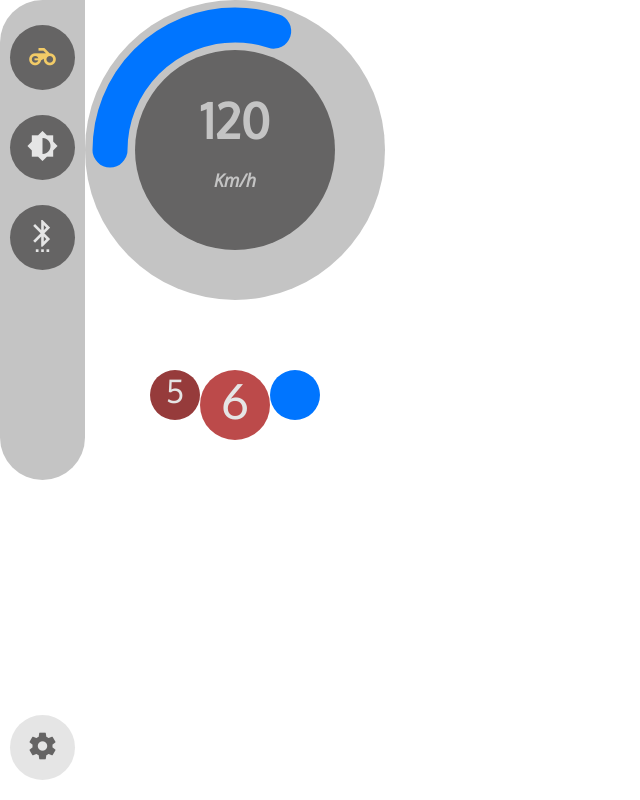
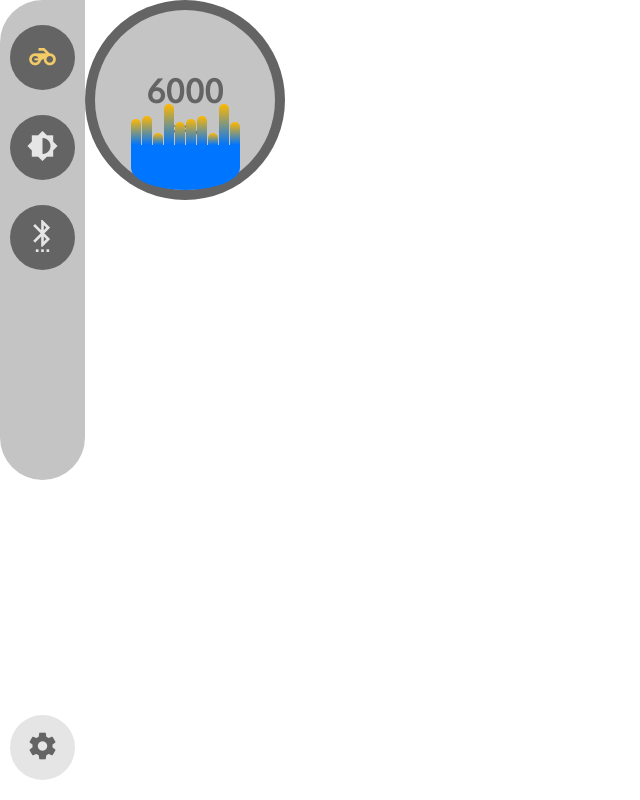
Before and after one commit to JavierAcevedoC/onDash, a React app: page / in a window 1280 px wide. Shown: the whole page, without its empty margins (0-640 px from the left). Built offline with nearby package versions, Linux system fonts and the light colour scheme.

Commit message:
feat(RPM): Adding RPM indicator

```diff
--- a/src/app/compontents/menu/menu.tsx
+++ b/src/app/compontents/menu/menu.tsx
@@ -12,6 +12,7 @@ import {
 } from "react-router-dom";
 
 import Velocimeter from '../velocimeter/velocimeter';
+import Rpm from '../rpm/rpm';
 
 class Menu extends Component<any, {items: Array<IMenuItem> }> {
     constructor(props: any) {
@@ -55,7 +56,17 @@ class Menu extends Component<any, {items: Array<IMenuItem> }> {
 
     public home(): ReactNode {
         const testVelocity = 120;
-        return <Velocimeter velocity={ testVelocity } gear="6" radius="195" stroke="35" progress={ testVelocity }></Velocimeter>;
+        const testRpm = 6000;
+        return (
+            <div className="HomeIndicators">
+                <div className="RpmIndicator">
+                    <Rpm current={ testRpm } ></Rpm>
+                </div>
+                {/* <div className="VelocimeterIndicator">
+                  *     <Velocimeter velocity={ testVelocity } gear="6" radius="195" stroke="35" progress={ testVelocity }></Velocimeter>
+                  * </div> */}
+            </div>
+        );
     }
 
     public brightness(): ReactNode {
--- /dev/null
+++ b/src/app/compontents/rpm/rpm.scss
@@ -0,0 +1,172 @@
+@import '../../styles/shared/colors';
+@import '../../styles/shared/fonts';
+
+.ComponentWrap {
+    position: absolute;
+    display: flex;
+    align-items: center;
+    justify-content: center;
+}
+
+.RPMWrap {
+    height: 200px;
+    width: 200px;
+    background: $dark_grey;
+    border-radius: 50%;
+    display: flex;
+    align-items: center;
+    justify-content: center;
+}
+
+.RPM {
+    @extend .RPMWrap;
+    @extend .OxygenFont;
+    color: $dark_grey;
+    background: $light_grey;
+    display: block;
+    align-content: center;
+    height: 180px;
+    width: 180px;
+    border-radius: 50%;
+    text-align-last: center;
+
+    & p {
+        margin: 0px;
+    }
+
+    & h1 {
+        margin: 10px;
+    }
+}
+
+.EqualizerWrap {
+    display: contents;
+}
+
+.BaseBlue {
+    @extend .ComponentWrap;
+    width: 109px;
+    height: 45px;
+    background: $blue;
+    bottom: 10px;
+    border-radius: 0 0 50% 50%;
+}
+
+//////////////////////////////////////////////////////////////////////////////////
+//////////////////////////////////////////////////////////////////////////////////
+.equaliser-container {
+margin: 0;
+position: fixed;
+display: flex;
+
+}
+
+.colour-bar {
+position: absolute;
+left: 0;
+right: 0;
+bottom: 0;
+height: 8px;
+background: $blue;
+border-radius: 50px 50px 0 0;
+}
+
+.equaliser-column {
+width: 10px;
+margin: 0 1px 0 0;
+padding: 0;
+height: 90px;
+position: relative;
+list-style-type: none;
+}
+
+.equaliser-column:nth-child(1) .colour-bar {
+animation: color-bar 2s 1s ease-out alternate infinite;
+}
+
+.equaliser-column:nth-child(2) .colour-bar {
+animation: color-bar 2s 0.5s ease-out alternate infinite;
+}
+
+.equaliser-column:nth-child(3) .colour-bar {
+animation: color-bar 2s 1.5s ease-out alternate infinite;
+}
+
+.equaliser-column:nth-child(4) .colour-bar {
+animation: color-bar 2s 0.25s ease-out alternate infinite;
+}
+
+.equaliser-column:nth-child(5) .colour-bar {
+animation: color-bar 2s 2s ease-out alternate infinite;
+}
+
+.equaliser-column:nth-child(6) .colour-bar {
+animation: color-bar 2s 1s ease-out alternate infinite;
+}
+
+.equaliser-column:nth-child(7) .colour-bar {
+animation: color-bar 2s 0.5s ease-out alternate infinite;
+}
+
+.equaliser-column:nth-child(8) .colour-bar {
+animation: color-bar 2s 1.5s ease-out alternate infinite;
+}
+
+.equaliser-column:nth-child(9) .colour-bar {
+animation: color-bar 2s 0.25s ease-out alternate infinite;
+}
+
+.equaliser-column:nth-child(10) .colour-bar {
+animation: color-bar 2s 2s ease-out alternate infinite;
+}
+
+.equaliser-column:last-child {
+margin-right: 0;
+}
+
+@keyframes color-bar {
+0% {
+height: 10px;
+background: linear-gradient($yellow_dark, $blue);
+}
+10% {
+height: 23px;
+background: linear-gradient($yellow_dark, $blue);
+}
+20% {
+height: 35px;
+background: linear-gradient($yellow_dark, $blue);
+}
+30% {
+height: 20px;
+background: linear-gradient($yellow_dark, $blue);
+}
+40% {
+height: 17px;
+background: linear-gradient($yellow_dark, $blue);
+}
+50% {
+height: 29px;
+background: linear-gradient($yellow_dark, $blue);
+}
+60% {
+height: 39px;
+background: linear-gradient($yellow_dark, $blue);
+}
+70% {
+height: 48px;
+background: linear-gradient($yellow_dark, $blue);
+}
+80% {
+height: 57px;
+background: linear-gradient($yellow_dark, $blue);
+}
+90% {
+height: 63px;
+background: linear-gradient($yellow_dark, $blue);
+}
+100% {
+height: 100px;
+background: linear-gradient($yellow_dark, $blue);
+}
+}
--- /dev/null
+++ b/src/app/compontents/rpm/rpm.tsx
@@ -0,0 +1,64 @@
+import './rpm.scss';
+import React, { Component, ReactNode } from 'react';
+
+class Rpm extends Component<any, any> {
+    constructor(props: any) {
+        super(props);
+        this.state = {
+            current: props.current,
+        }
+    }
+
+    public render(): ReactNode {
+        return(
+            <div className="ComponentWrap">
+                <div className="EqualizerWrap">
+                    <div className="equaliser-container">
+                        <ol className="equaliser-column">
+                            <li className="colour-bar"></li>
+                        </ol>
+                        <ol className="equaliser-column">
+                            <li className="colour-bar"></li>
+                        </ol>
+                        <ol className="equaliser-column">
+                            <li className="colour-bar"></li>
+                        </ol>
+                        <ol className="equaliser-column">
+                            <li className="colour-bar"></li>
+                        </ol>
+                        <ol className="equaliser-column">
+                            <li className="colour-bar"></li>
+                        </ol>
+                        <ol className="equaliser-column">
+                            <li className="colour-bar"></li>
+                        </ol>
+                        <ol className="equaliser-column">
+                            <li className="colour-bar"></li>
+                        </ol>
+                        <ol className="equaliser-column">
+                            <li className="colour-bar"></li>
+                        </ol>
+                        <ol className="equaliser-column">
+                            <li className="colour-bar"></li>
+                        </ol>
+                        <ol className="equaliser-column">
+                            <li className="colour-bar"></li>
+                        </ol>
+                    </div>
+                </div>
+
+                <div className="BaseBlue"></div>
+
+                <div className="RPMWrap">
+                    <div className="RPM">
+                        <h1>{ this.state.current }</h1>
+                        <p>RPM</p>
+                    </div>
+                </div>
+
+            </div>
+        );
+    }
+}
+
+export default Rpm;
```
